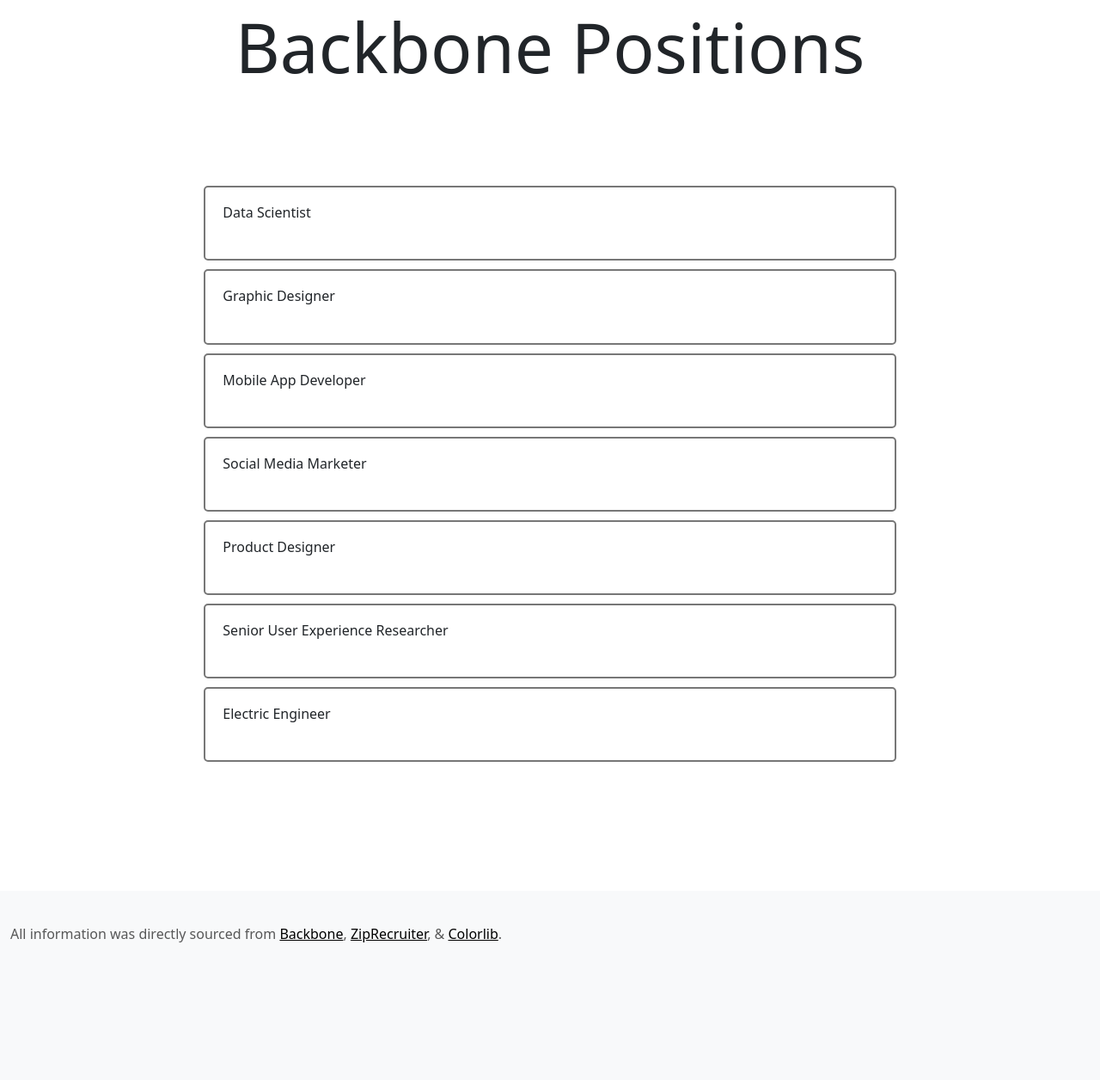
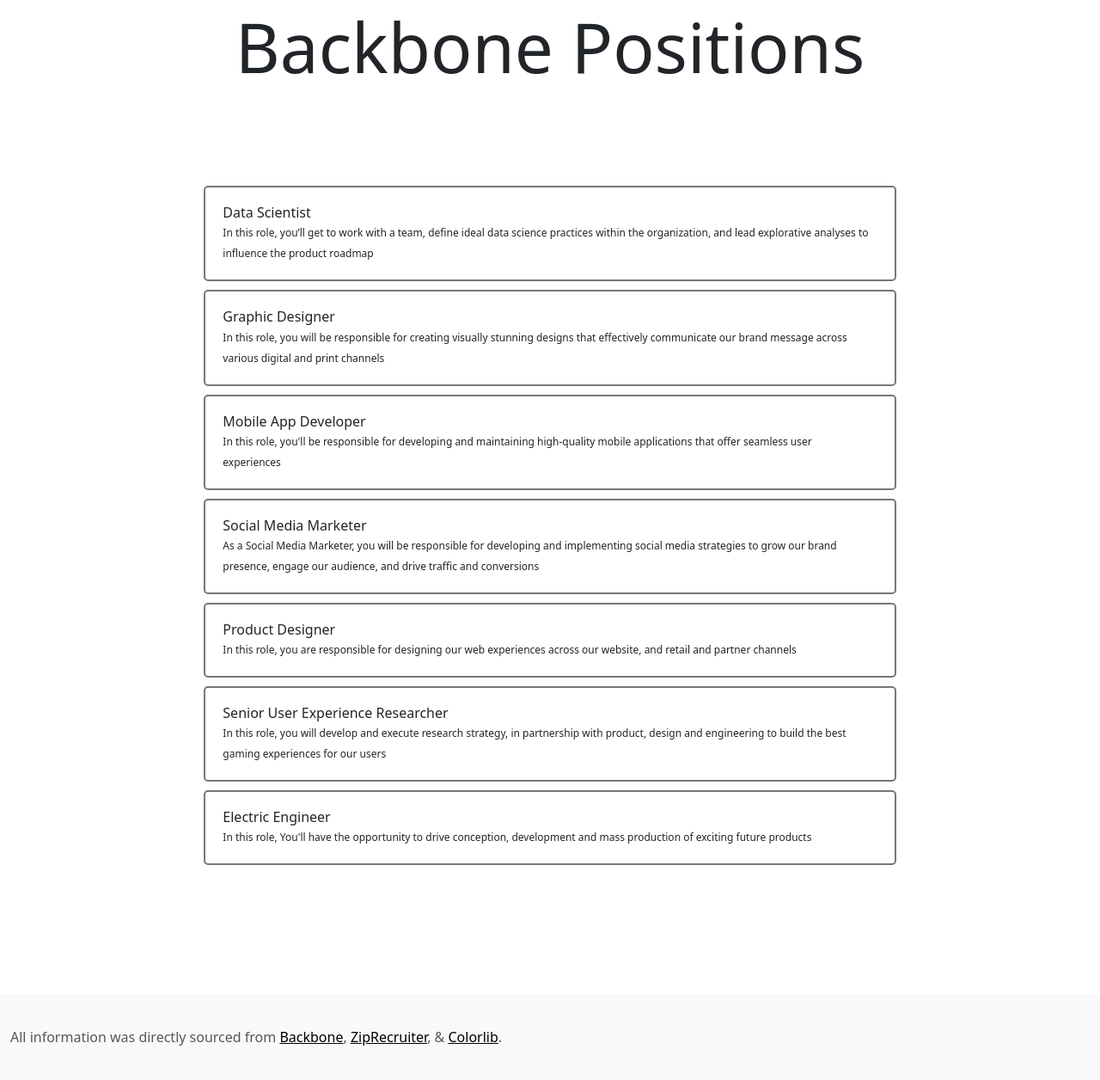
Before and after one commit to alentheguy/backbonejobapp2, a Django app: page /core/ in a window 1280 px wide; the page is wider, and only the part inside the window is pictured. Shown: the part 2366-3622 px from the top of that part at 86% size. Before the commit the page ends 3462 px from the top of that part, so only its background shows below. Run offline with Django 4.2, Linux system fonts and the light colour scheme; some libraries are stand-ins or nearby versions.

Commit message:
Description for each job
One liner for each job

```diff
--- a/core/templates/index.html
+++ b/core/templates/index.html
@@ -78,7 +78,9 @@
                                     <div class="ml-2">
                                         <h6 class="mb-0">Data Scientist</h6>
                                         <div class="about">
-                                            <span></span>
+                                            <span>
+                                                In this role, you’ll get to work with a team, define ideal data science practices within the organization, and lead explorative analyses to influence the product roadmap
+                                            </span>
                                         </div>
                                     </div>
                                 </div>
@@ -92,7 +94,9 @@
                                     <div class="ml-2">
                                         <h6 class="mb-0">Graphic Designer</h6>
                                         <div class="about">
-                                            <span></span>
+                                            <span>
+                                                In this role, you will be responsible for creating visually stunning designs that effectively communicate our brand message across various digital and print channels
+                                            </span>
                                         </div>
                                     </div>
                                 </div>
@@ -104,7 +108,9 @@
                                     <div class="ml-2">
                                         <h6 class="mb-0">Mobile App Developer</h6>
                                         <div class="about">
-                                            <span></span>
+                                            <span>
+                                                In this role, you'll be responsible for developing and maintaining high-quality mobile applications that offer seamless user experiences
+                                            </span>
                                         </div>
                                     </div>
                                 </div>
@@ -116,7 +122,9 @@
                                     <div class="ml-2">
                                         <h6 class="mb-0">Social Media Marketer</h6>
                                         <div class="about">
-                                            <span></span>
+                                            <span>
+                                                As a Social Media Marketer, you will be responsible for developing and implementing social media strategies to grow our brand presence, engage our audience, and drive traffic and conversions
+                                            </span>
                                         </div>
                                     </div>
                                 </div>
@@ -128,7 +136,9 @@
                                     <div class="ml-2">
                                         <h6 class="mb-0">Product Designer</h6>
                                         <div class="about">
-                                            <span></span>
+                                            <span>
+                                                In this role, you are responsible for designing our web experiences across our website, and retail and partner channels
+                                            </span>
                                         </div>
                                     </div>
                                 </div>
@@ -140,7 +150,9 @@
                                     <div class="ml-2">
                                         <h6 class="mb-0">Senior User Experience Researcher</h6>
                                         <div class="about">
-                                            <span></span>
+                                            <span>
+                                                In this role, you will develop and execute research strategy, in partnership with product, design and engineering to build the best gaming experiences for our users
+                                            </span>
                                         </div>
                                     </div>
                                 </div>
@@ -152,7 +164,9 @@
                                     <div class="ml-2">
                                         <h6 class="mb-0">Electric Engineer</h6>
                                         <div class="about">
-                                            <span></span>
+                                            <span>
+                                                In this role, You'll have the opportunity to drive conception, development and mass production of exciting future products
+                                            </span>
                                         </div>
                                     </div>
                                 </div>
```
